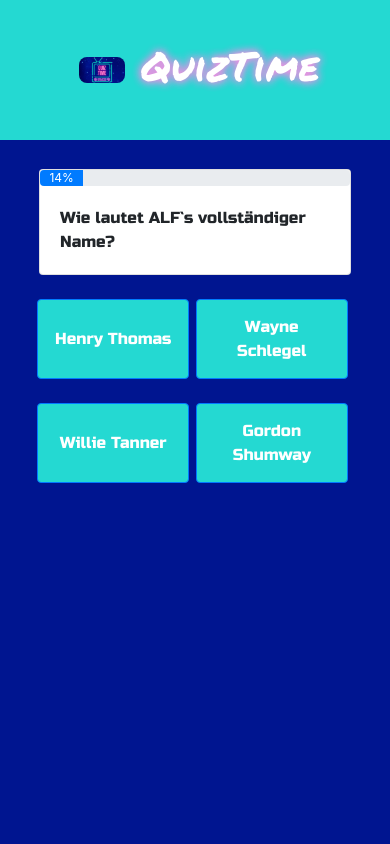
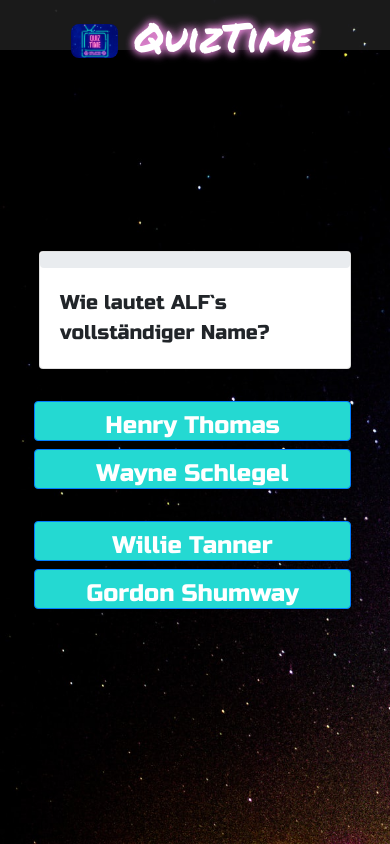
Before and after one commit to ThomasTritscher/quizapp, a plain HTML site: page index.html in a window 390 px wide. Drawn offline with nearby package versions, Linux system fonts and the light colour scheme.

Commit message:
finished something

```diff
--- a/game.js
+++ b/game.js
@@ -40,7 +40,7 @@ let allQuestions = [
     'right_answer': 1
   },
   {
-    'question': 'Wie heißt das Monster von den Goonies?',
+    'question': 'Wie heisst das Monster von den Goonies?',
     'answer_1': 'Sloth',
     'answer_2': 'Data',
     'answer_3': 'Clark Devereuax',
@@ -48,12 +48,36 @@ let allQuestions = [
     'right_answer': 1
   },
   {
-    'question': 'Wievviel Bit hat ein Commodore 64?',
+    'question': 'Wieviel Bit hat ein Commodore 64?',
     'answer_1': '6',
     'answer_2': '4',
     'answer_3': '64',
     'answer_4': '8',
     'right_answer': 4
+  },
+  {
+    'question': 'Wer hat die Regie bei Scarface geführt?',
+    'answer_1': 'Fidel Castro',
+    'answer_2': 'Manny Ribera',
+    'answer_3': 'Louis Stroller',
+    'answer_4': 'Brian De Palma',
+    'right_answer': 4
+  },
+  {
+    'question': 'Sarah Connor in Terminator wurde von wem gespielt?',
+    'answer_1': 'Drew Barrymore',
+    'answer_2': 'Linda Hamilton',
+    'answer_3': 'Jodie Foster',
+    'answer_4': 'Michelle Pfeiffer',
+    'right_answer': 2
+  },
+  {
+    'question': 'Der Vorname von Dr. Huxtable lautet',
+    'answer_1': 'Aloysius',
+    'answer_2': 'Russell',
+    'answer_3': 'Heathcliff',
+    'answer_4': 'Theodore',
+    'right_answer': 3
   }
 ];
 
@@ -65,9 +89,8 @@ let progress = 0;
 
 
 function hideElements() {
-  document.getElementById('right-answer').classList.add('d-none');//Alert "richtige Antwort" wird bei nächster Frage ausgeblendet
-  document.getElementById('next-btn').classList.add('d-none');//"nächste Frage" btn wird bei nächstem Schritt ausgeblendet
-
+  document.getElementById('right-answer').classList.add('d-none');
+  document.getElementById('next-btn').classList.add('d-none');
 }
 
 function nextQuestion() {
@@ -77,33 +100,29 @@ function nextQuestion() {
     finishQuiz();
   } else {
 
-    question_number = question_number + 1;// Variable wird immer um 1 erhöht onload, nextQuestion usw..
-    /*console.log('Number of questions:' , Math.round ((question_number / allQuestions.length) * 100));//Prozentbrechnung + Aufrundung.
-    progress = question_number * 10; // 10% Porzent bei 10 Fragen*/
-    progress = Math.round((question_number / allQuestions.length) * 100); //Prozentbrechnung + Aufrundung
-    document.getElementById('progress-bar').innerHTML = progress + '%';// Änderung der Baranzeige um je 10% pro nextQuestion
-    document.getElementById('progress-bar').style.width = progress + '%'; //Breite des Styles/Bg wird um je 10% erhöht
+    question_number = question_number + 1; //plus 1 onload
+    document.getElementById('progress-bar').innerHTML = progress + '%';
+    document.getElementById('progress-bar').style.width = progress + '%';
 
     loadQuestion();
   }
 }
 
 function finishQuiz() {
-  document.getElementById('quiz-conatiner').classList.add('d-none'); //alles unter Headline wird ausgeblendet
-  document.getElementById('quiz-finished-container').classList.remove('d-none');// Text aus Div wird eingeblendet
+  document.getElementById('quiz-conatiner').classList.add('d-none');
+  document.getElementById('quiz-finished-container').classList.remove('d-none');
 
 }
 
 function loadQuestion() {
   document.getElementById('question').innerHTML = allQuestions[question_number - 1]['question'];
-  // Fülle Frage 1
   document.getElementById('answer1').innerHTML = allQuestions[question_number - 1]['answer_1'];
   document.getElementById('answer2').innerHTML = allQuestions[question_number - 1]['answer_2'];
   document.getElementById('answer3').innerHTML = allQuestions[question_number - 1]['answer_3'];
   document.getElementById('answer4').innerHTML = allQuestions[question_number - 1]['answer_4'];
   right_answer = allQuestions[question_number - 1]['right_answer'];
-  document.getElementById('progress-bar').innerHTML = progress + '%';// Änderung der Baranzeige um je 10% pro nextQuestion
-    document.getElementById('progress-bar').style.width = progress + '%'; //Breite des Styles/Bg wird um je 10% erhöht
+  document.getElementById('progress-bar').innerHTML = progress + '%';
+  document.getElementById('progress-bar').style.width = progress + '%';
 
 }
 
@@ -114,6 +133,7 @@ function answer(a) {
     document.getElementById('right-answer').classList.remove('d-none');
     // Show next button
     document.getElementById('next-btn').classList.remove('d-none');
+    progress = Math.round((question_number / allQuestions.length) * 100);
   } else { //Wrong answer
     document.getElementById('right-answer').classList.add('d-none');
     document.getElementById('wrong-answer').classList.remove('d-none');
--- a/style.css
+++ b/style.css
@@ -36,10 +36,7 @@ h2 {
 
 }
 
-@media only screen and (max-width: 769px) {
 
-
-}
 
 .custom-brand {
   display    : flex;
@@ -57,46 +54,31 @@ h2 {
 
 }
 
-@media only screen and (max-width: 769px) {
 
-  .nav-img {
-    width : 20%;
-    height: 8vh;
-  }
-}
-@media only screen and (max-width: 500px) {
-
-  .nav-img {
-    width : 38%;
-    height: 5vh;
-  }
-}
 
 .main {
-  width           : 100%;
-  height          : 100vh;
-  background-color: #001590;
-  display         : flex;
-  justify-content : center;
-  align-items     : center;
+  width            : 100%;
+  height           : 100vh;
+  background-image : url('img/night_sky.jpg');
+  background-repeat: no-repeat;
+  background-size  : cover;
+  display          : flex;
+  justify-content  : center;
+  align-items      : center;
 }
 
 .quiz-container {
-  width : 80%;
-  height: 60%;
+  width: 80%;
+
 }
 
 .btn {
   background-color: #24D9D2;
   font-family     : 'Russo One', sans-serif;
-  font-size: 2rem;
+  font-size       : 2rem;
 }
-@media only screen and (max-width: 500px) {
 
-  .btn {
-    font-size: 1rem;
-  }
-}
+
 
 .btn:hover {
   background-color: #E48AF2;
@@ -112,7 +94,7 @@ h2 {
 } */
 
 .question-box {
-  font-size  : clamp(1rem, 2.5vw, 2rem);
+  font-size  : clamp(1.25rem, 2.5vw, 2rem);
   font-family: 'Russo One', sans-serif;
 }
 
@@ -155,9 +137,52 @@ h2 {
 
 
 
-.quiz-finished-container {
-  display        : flex;
-  justify-content: center;
-  align-items    : center;
-  flex-direction : column-reverse;
+
+
+
+@media only screen and (max-width: 769px) {
+
+  .quiz-answer-row {
+    flex-direction: column;
+  }
+
+  .quiz-answer-row button {
+    width     : 100%;
+    height    : 100px;
+    font-size : 1.5rem;
+    margin-top: 8px;
+  }
+
+  .navbar-custom {
+    height: 100px;
+  }
+
+  .nav-img {
+    width : 20%;
+    height: 6vh;
+  }
+
 }
+
+@media only screen and (max-width: 500px) {
+  .navbar-custom {
+    background-color: rgb(255, 255, 255, 0.1);
+    height: 50px;
+  }
+
+  .quiz-container {
+    margin-top: 32px;
+  }
+
+  .nav-img {
+    width : 24%;
+    height: 6vh;
+  }
+  .btn {
+    font-size: 1rem;
+  }
+  .quiz-answer-row button {
+    height: 40px;
+  }
+
+}
```
Also changed, not shown: game_first_version.js (deleted, +0 -136 lines), index.html (+0 -1 lines), img/night_sky.jpg (added).
